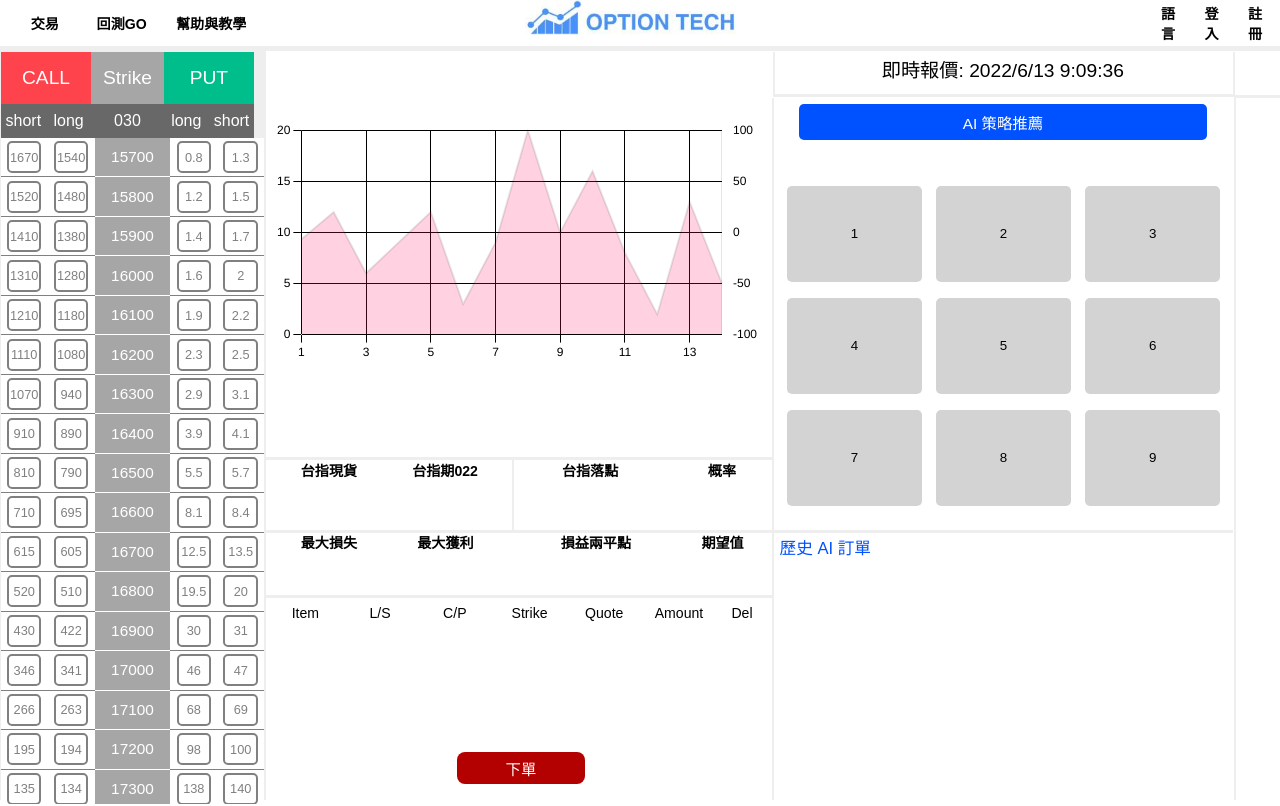
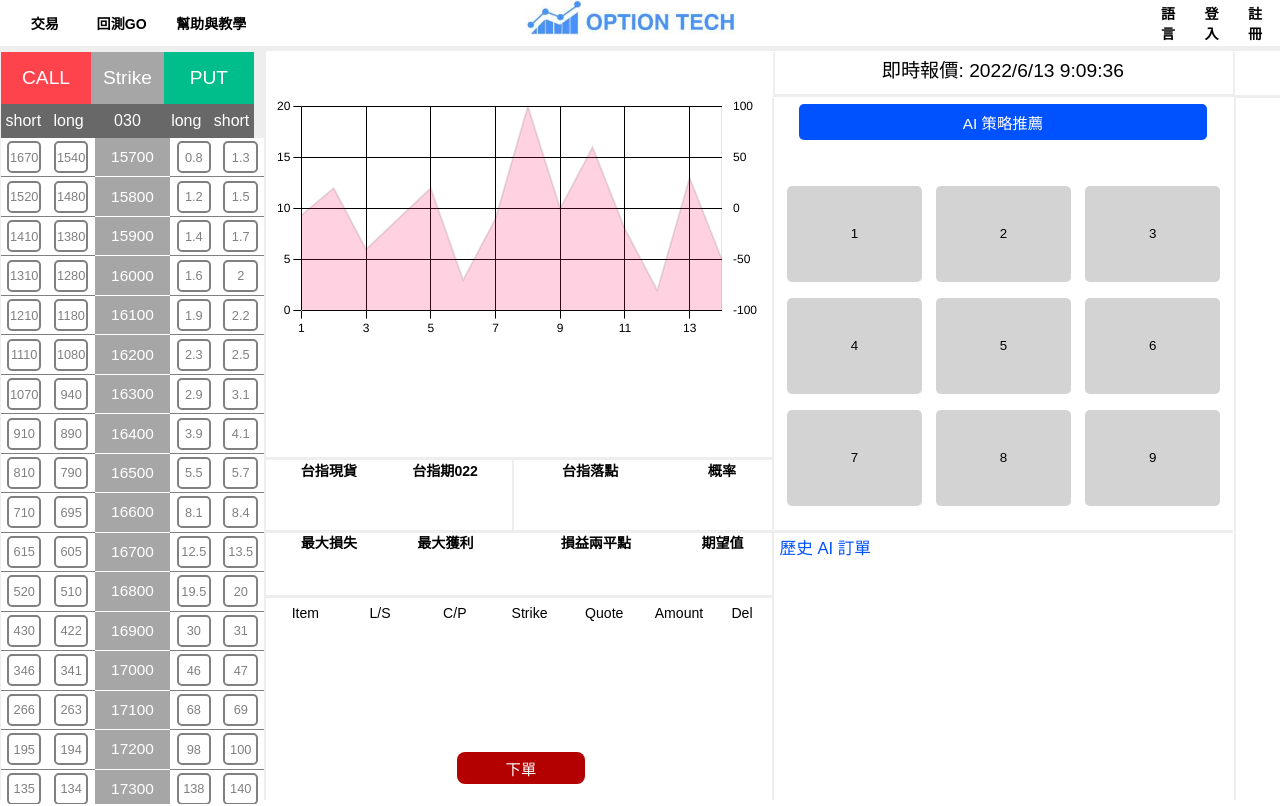
Before and after one commit to MDFK8787/Option-Tech, a plain HTML site: page index.html in a window 1280 px wide. Drawn offline with nearby package versions, Linux system fonts and the light colour scheme.

Commit message:
Update chart&clock.css

```diff
--- a/css/chart&clock.css
+++ b/css/chart&clock.css
@@ -1,6 +1,6 @@
 .chart-div{
     position: absolute;
-    top: 10.5vh;
+    top: 7.5vh;
     left: 20.7vw;
     width: 39.5vw;
     height: 50.4vh;
```
